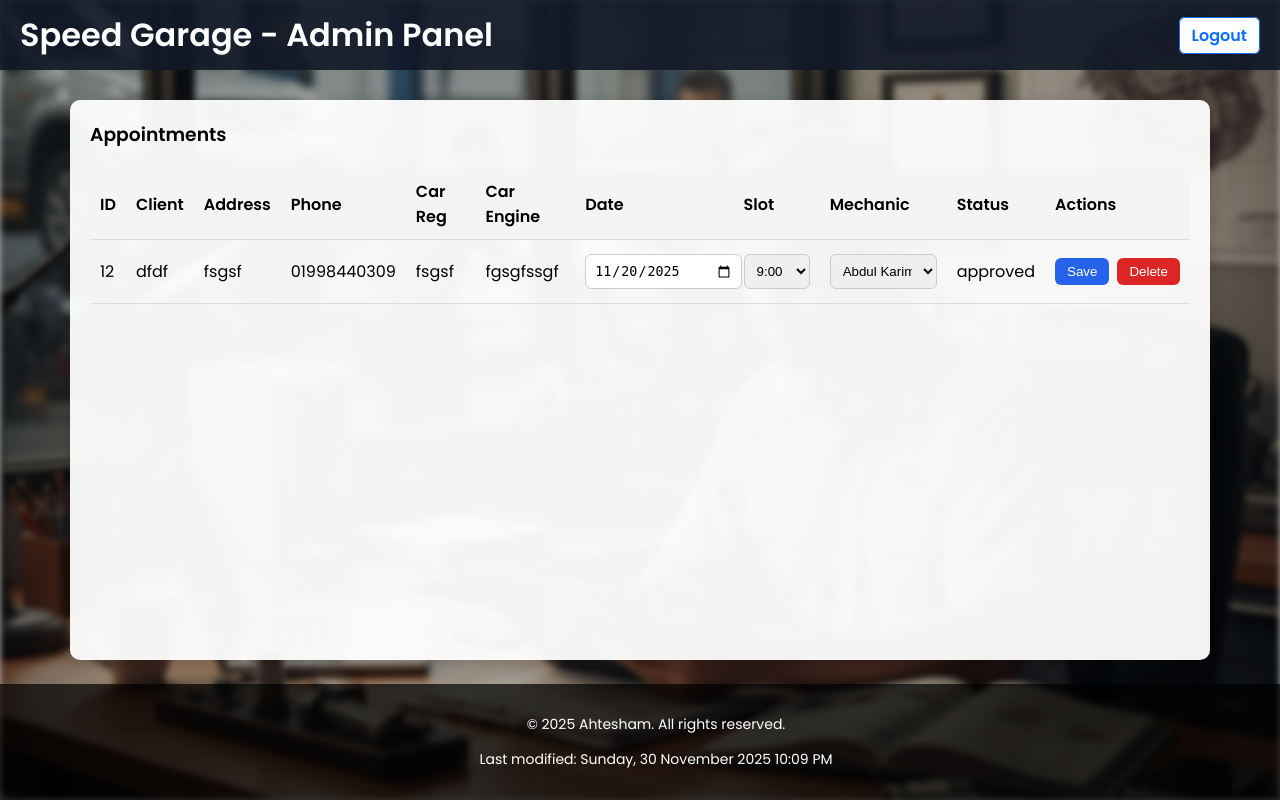
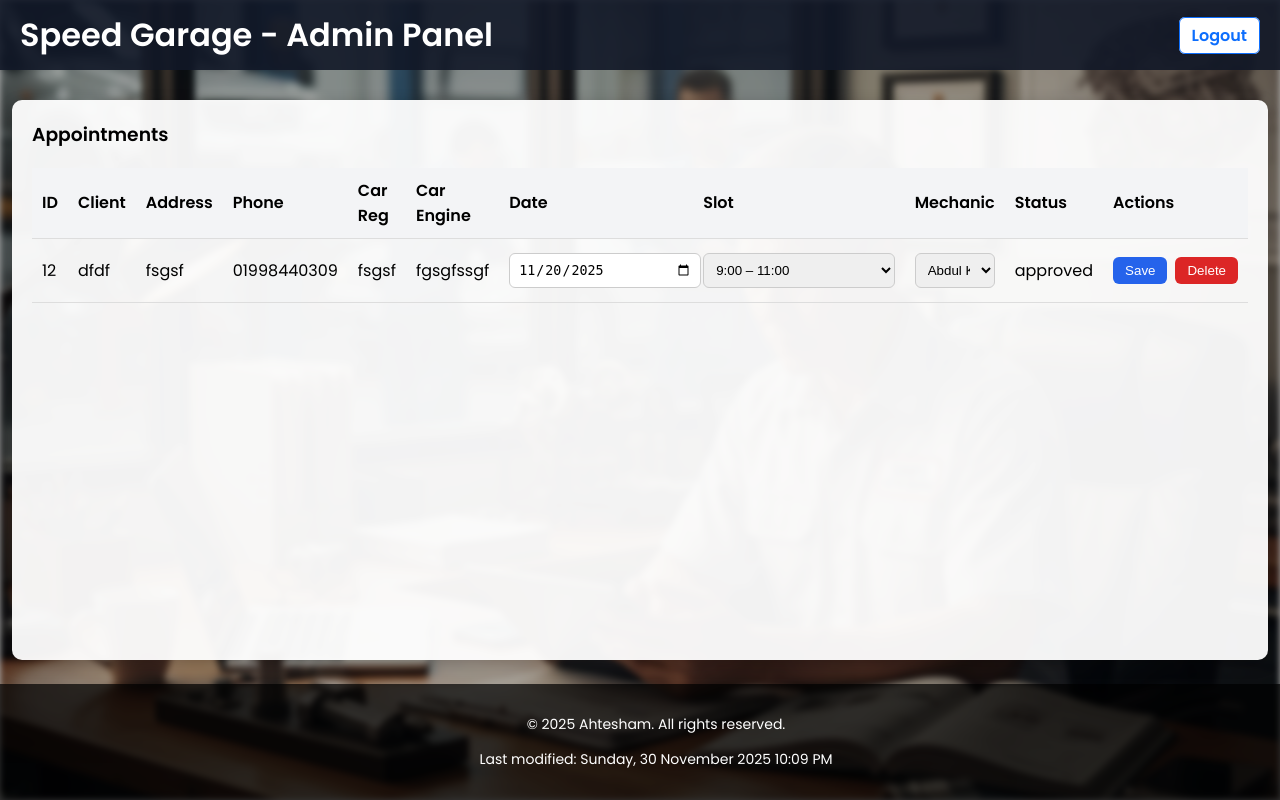
Before and after one commit to Ahtesham-Ibne-Mostafa/CarWorkshop_Management_System, a PHP site: page /admin.php in a window 1280 px wide. Run offline with PHP 8.4, Linux system fonts and the light colour scheme; a user stored in the database is signed in; data comes from the database, SQL or seed files in the repository.

Commit message:
Update admin.php

```diff
--- a/admin.php
+++ b/admin.php
@@ -84,14 +84,24 @@ if (isset($_POST['delete_appt']) && isset($_SESSION['admin_id'])) {
     }
 
     .wrap {
-      flex: 1; /* take up remaining space */
-      max-width: 1100px;
+      flex: 1;
+      width: 95%;          /* take most of the screen */
+      max-width: 1400px;   /* bigger cap so long names fit */
       margin: 100px auto 24px;
       padding: 20px;
       background: rgba(255,255,255,0.95);
       border-radius: 10px;
       box-shadow: 0 4px 16px rgba(0,0,0,.2);
     }
+
+
+    table {
+      width: 100%;
+      border-collapse: collapse;
+      table-layout: auto; /* dynamic sizing */
+    }
+
+
 
     footer {
       text-align: center;
@@ -158,11 +168,21 @@ if (isset($_POST['delete_appt']) && isset($_SESSION['admin_id'])) {
     .link-btn { background:#fff; color:#0d6efd; padding:6px 12px; border-radius:6px; text-decoration:none; font-weight:600; border:1px solid #0d6efd; }
     .notice { margin:12px 0; padding:10px; border-radius:8px; background:#e7fff0; color:#065f46; }
     .error { background:#ffe7e7; color:#b00020; }
-    table { width:100%; border-collapse:collapse; margin-top:20px; }
+        table th:nth-child(8),
+                table td:nth-child(8) {
+                  width: 200px;       /* widen the Slot column */
+                }
+
+
     th, td { padding:10px; border-bottom:1px solid #ddd; text-align:left; }
     th { background:#f3f4f6; }
     .actions { display:flex; gap:8px; }
     .delete-btn { background:#dc2626; }
+    td {
+          word-wrap: break-word;
+          white-space: normal;
+        }
+
   </style>
 </head>
 <body>
@@ -234,13 +254,14 @@ if (isset($_POST['delete_appt']) && isset($_SESSION['admin_id'])) {
               <td><?= htmlspecialchars($a['car_engine']) ?></td>
               <td><input type="date" name="appointment_date" value="<?= $a['appointment_date'] ?>"></td>
               <td>
-                <select name="slot">
+                  <select name="slot" style="min-width:180px;">
                     <option value="9-11" <?= $a['slot']=='9-11'?'selected':'' ?>>9:00 – 11:00</option>
                     <option value="11.30-1.30" <?= $a['slot']=='11.30-1.30'?'selected':'' ?>>11:30 – 1:30</option>
                     <option value="2-4" <?= $a['slot']=='2-4'?'selected':'' ?>>2:00 – 4:00</option>
                     <option value="4.30-6.30" <?= $a['slot']=='4.30-6.30'?'selected':'' ?>>4:30 – 6:30</option>
                   </select>
                 </td>
+
               <td>
                 <select name="mechanic_id">
                   <?php
```
Lines whose indentation alone changed are shown as unchanged.
